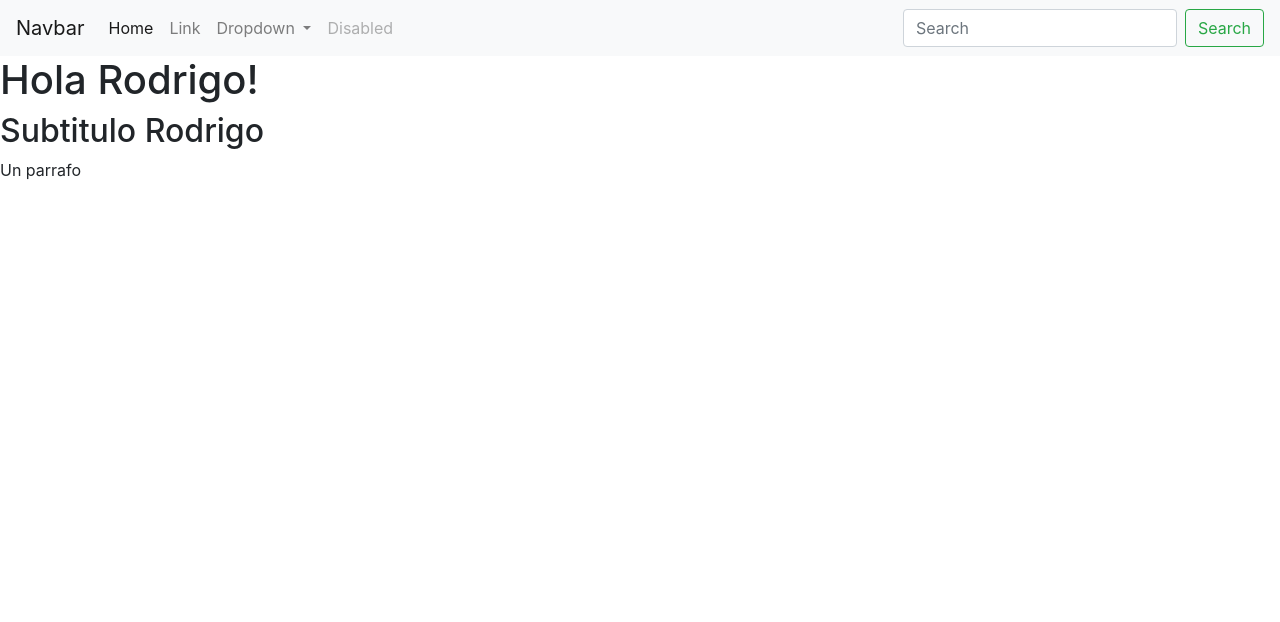
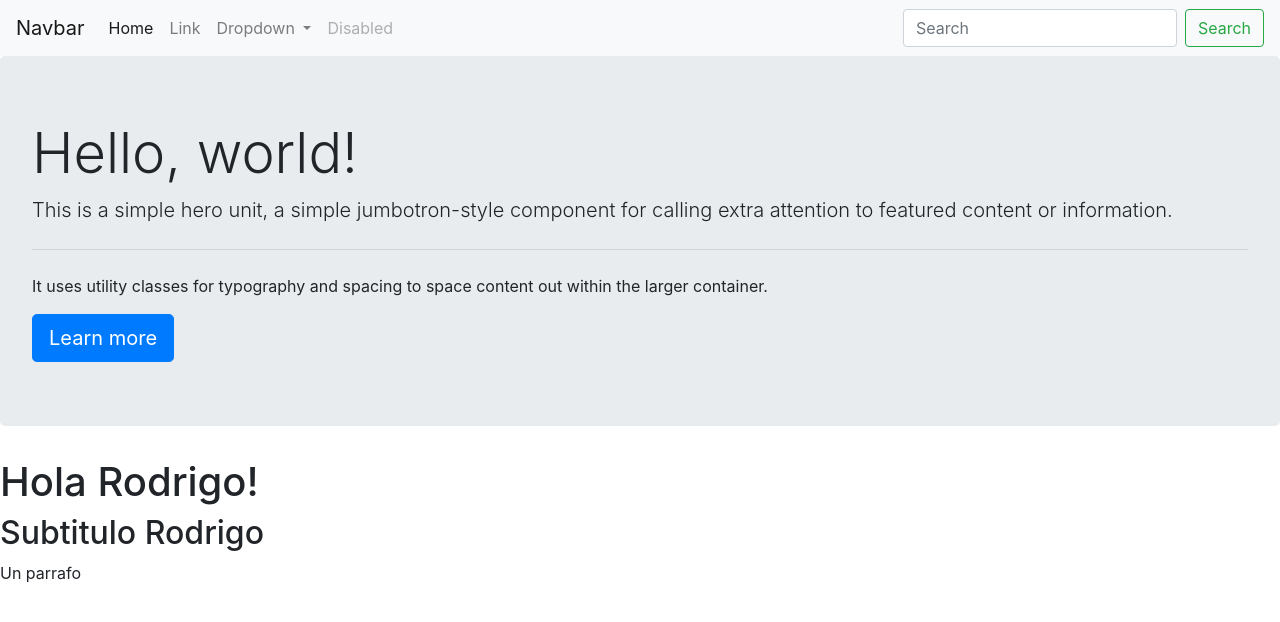
Before and after one commit to max-matrix/c3git, a plain HTML site: page index.html in a window 1280 px wide. Drawn offline with nearby package versions, Linux system fonts and the light colour scheme.

Commit message:
Agrego Jumbotron

```diff
--- a/index.html
+++ b/index.html
@@ -42,6 +42,14 @@
           </form>
         </div>
       </nav>
+      <!-- JumboTron -->
+      <div class="jumbotron">
+        <h1 class="display-4">Hello, world!</h1>
+        <p class="lead">This is a simple hero unit, a simple jumbotron-style component for calling extra attention to featured content or information.</p>
+        <hr class="my-4">
+        <p>It uses utility classes for typography and spacing to space content out within the larger container.</p>
+        <a class="btn btn-primary btn-lg" href="#" role="button">Learn more</a>
+      </div>
 
     <h1>Hola Rodrigo!</h1>
     <h2>Subtitulo Rodrigo</h2>
```
